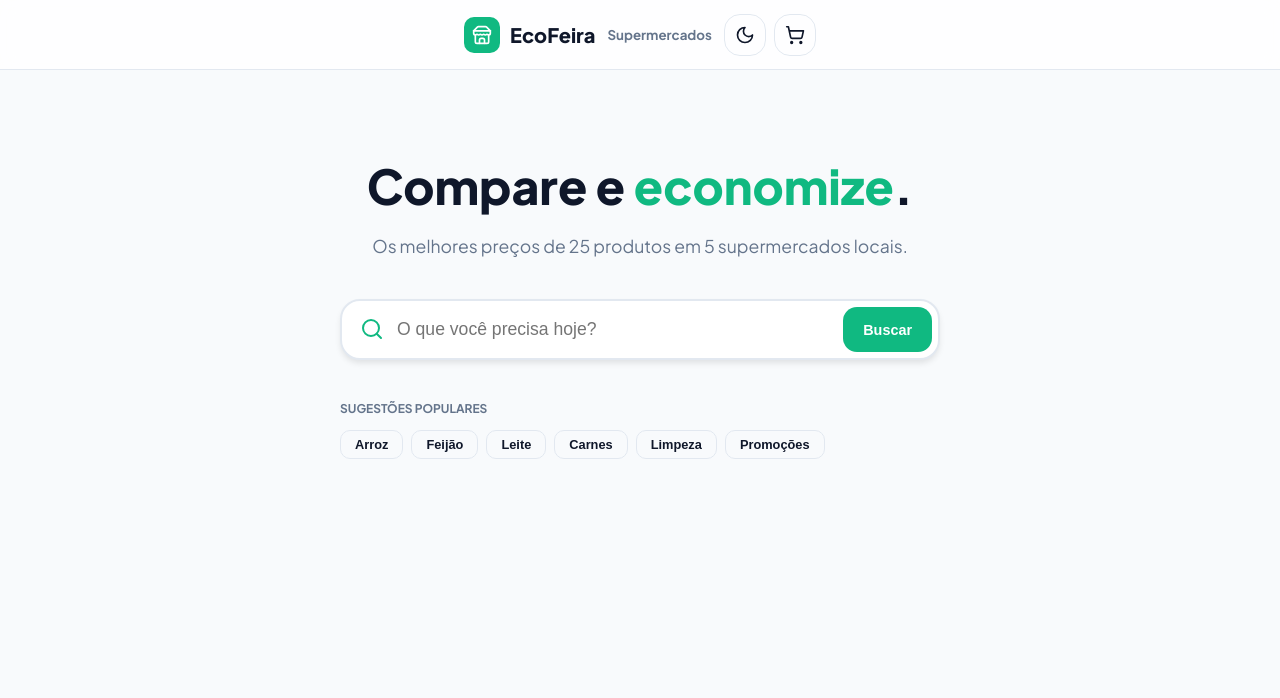
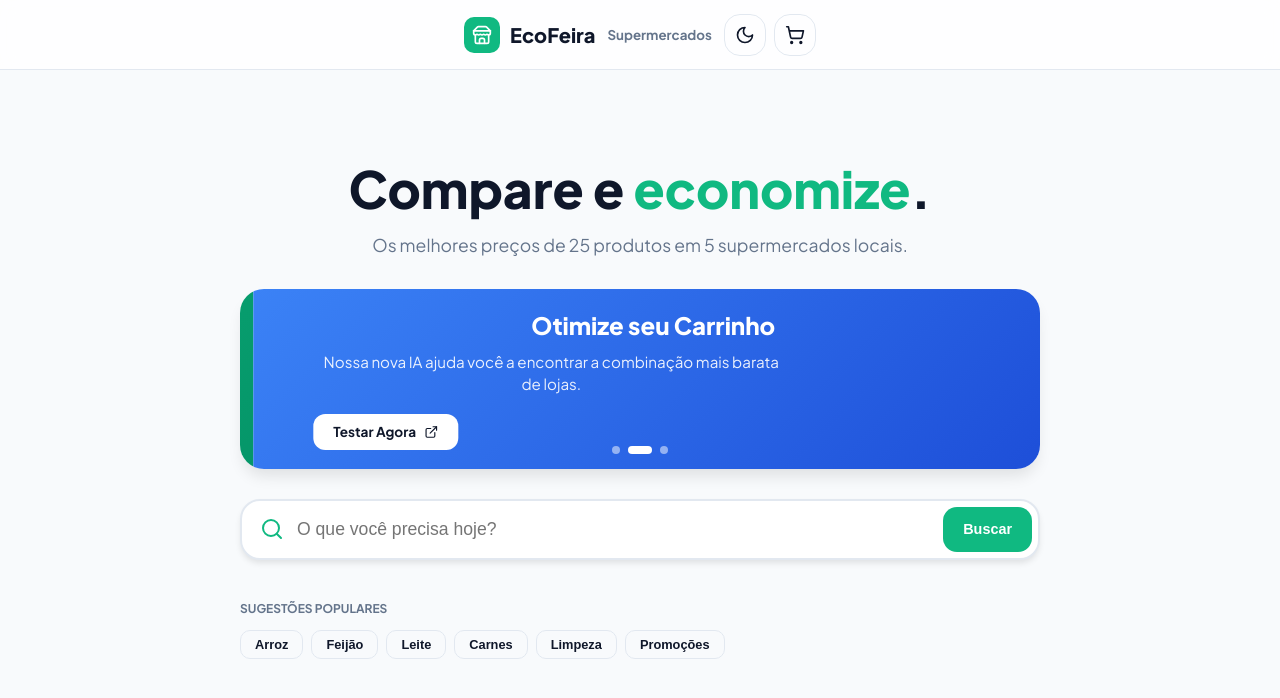
Before and after one commit to eurenemendes/ecofeira, a React (Vite) app: page / in a window 1280 px wide. Shown: the top 698 px of the page. Built offline with nearby package versions, Linux system fonts and the light colour scheme.

Commit message:
feat: Add banner carousel and improve product card
Introduce a banner carousel component to showcase promotions and tips. Enhance the ProductCard component with improved styling and layout for better visual presentation and user experience, including specific styles for list view and promo banners.

```diff
--- a/App.tsx
+++ b/App.tsx
@@ -6,6 +6,7 @@ import { ProductOffer, CartItem, AppView, Store } from './types';
 import { INITIAL_SUGGESTIONS, MOCK_STORES, RAW_PRODUCTS } from './constants';
 import ProductCard from './components/ProductCard';
 import CartOptimizer from './components/CartOptimizer';
+import BannerCarousel from './components/BannerCarousel';
 
 type SortOption = 'price_asc' | 'price_desc' | 'name_asc';
 type ViewMode = 'grid' | 'list';
@@ -256,13 +257,16 @@ function App() {
 
       <main className="container" style={{paddingTop: '30px', paddingBottom: '80px'}}>
         {view === AppView.HOME && (
-          <div className="animate" style={{textAlign: 'center', maxWidth: '600px', margin: '60px auto'}}>
-            <h1 style={{fontSize: '3rem', fontWeight: 800, marginBottom: '20px', lineHeight: 1.1}}>
+          <div className="animate" style={{textAlign: 'center', maxWidth: '800px', margin: '60px auto'}}>
+            <h1 style={{fontSize: '3.2rem', fontWeight: 800, marginBottom: '16px', lineHeight: 1.1}}>
               Compare e <span style={{color: 'var(--primary)'}}>economize</span>.
             </h1>
-            <p style={{color: 'var(--text-muted)', marginBottom: '40px', fontSize: '1.1rem'}}>
+            <p style={{color: 'var(--text-muted)', marginBottom: '30px', fontSize: '1.1rem'}}>
               Os melhores preços de {RAW_PRODUCTS.length} produtos em 5 supermercados locais.
             </p>
+
+            <BannerCarousel />
+
             <div style={{position: 'relative', marginBottom: '40px'}} ref={searchRef}>
                <Search style={{position: 'absolute', left: '20px', top: '18px', color: 'var(--primary)', zIndex: 10}} size={24} />
                <form onSubmit={(e) => handleSearch(e)}>
@@ -350,7 +354,7 @@ function App() {
                 </div>
                 <select value={sortBy} onChange={(e) => setSortBy(e.target.value as SortOption)} style={{ background: 'var(--card-bg)', color: 'var(--text-main)', border: '1px solid var(--border)', padding: '6px 12px', borderRadius: '10px', fontSize: '0.85rem', outline: 'none' }}>
                   <option value="price_asc">Menor Preço</option>
-                  <option value="price_desc">Maior Preço</option>
+                  <option value="price_desc">Major Preço</option>
                   <option value="name_asc">Nome (A-Z)</option>
                 </select>
               </div>
@@ -378,7 +382,7 @@ function App() {
                   <ArrowUpDown size={16} color="var(--text-muted)" />
                   <select value={sortBy} onChange={(e) => setSortBy(e.target.value as SortOption)} style={{ background: 'var(--card-bg)', color: 'var(--text-main)', border: '1px solid var(--border)', padding: '6px 12px', borderRadius: '10px', fontSize: '0.85rem', outline: 'none' }}>
                     <option value="price_asc">Menor Preço</option>
-                    <option value="price_desc">Maior Preço</option>
+                    <option value="price_desc">Major Preço</option>
                     <option value="name_asc">Nome (A-Z)</option>
                   </select>
                 </div>
@@ -503,24 +507,17 @@ function App() {
         .btn-icon.active { background: var(--primary-light); color: var(--primary); }
 
         .product-list-view {
-          display: grid;
-          grid-template-columns: repeat(2, 1fr);
+          display: flex;
+          flex-direction: column;
           gap: 16px;
           margin-top: 30px;
+          width: 100%;
         }
 
         @media (max-width: 768px) {
           .header-nav { display: none; }
           .product-list-view {
-            grid-template-columns: repeat(2, 1fr);
-            gap: 10px;
-          }
-        }
-
-        @media (max-width: 480px) {
-          .product-list-view {
-            grid-template-columns: repeat(2, 1fr);
-            gap: 8px;
+            gap: 12px;
           }
         }
 
--- /dev/null
+++ b/components/BannerCarousel.tsx
@@ -0,0 +1,202 @@
+
+import React, { useState, useEffect, useCallback } from 'react';
+import { ChevronLeft, ChevronRight, ExternalLink } from 'lucide-react';
+
+interface Slide {
+  id: number;
+  title: string;
+  description: string;
+  buttonText: string;
+  link: string;
+  gradient: string;
+}
+
+const SLIDES: Slide[] = [
+  {
+    id: 1,
+    title: "Ofertas da Semana",
+    description: "Economize até 40% em produtos de hortifruti nos mercados parceiros.",
+    buttonText: "Ver Ofertas",
+    link: "#",
+    gradient: "linear-gradient(135deg, #10b981 0%, #059669 100%)"
+  },
+  {
+    id: 2,
+    title: "Otimize seu Carrinho",
+    description: "Nossa nova IA ajuda você a encontrar a combinação mais barata de lojas.",
+    buttonText: "Testar Agora",
+    link: "#",
+    gradient: "linear-gradient(135deg, #3b82f6 0%, #1d4ed8 100%)"
+  },
+  {
+    id: 3,
+    title: "Clube EcoFeira",
+    description: "Cadastre-se e receba alertas de preços baixos direto no seu e-mail.",
+    buttonText: "Cadastrar",
+    link: "#",
+    gradient: "linear-gradient(135deg, #8b5cf6 0%, #6d28d9 100%)"
+  }
+];
+
+const BannerCarousel: React.FC = () => {
+  const [current, setCurrent] = useState(0);
+  const [isPaused, setIsPaused] = useState(false);
+
+  const nextSlide = useCallback(() => {
+    setCurrent((prev) => (prev === SLIDES.length - 1 ? 0 : prev + 1));
+  }, []);
+
+  const prevSlide = () => {
+    setCurrent((prev) => (prev === 0 ? SLIDES.length - 1 : prev - 1));
+  };
+
+  useEffect(() => {
+    if (isPaused) return;
+    const interval = setInterval(nextSlide, 5000);
+    return () => clearInterval(interval);
+  }, [nextSlide, isPaused]);
+
+  return (
+    <div
+      className="carousel-container"
+      onMouseEnter={() => setIsPaused(true)}
+      onMouseLeave={() => setIsPaused(false)}
+      style={{
+        position: 'relative',
+        width: '100%',
+        height: '180px',
+        borderRadius: '24px',
+        overflow: 'hidden',
+        marginBottom: '30px',
+        boxShadow: 'var(--shadow-lg)',
+        userSelect: 'none'
+      }}
+    >
+      <div
+        style={{
+          display: 'flex',
+          width: `${SLIDES.length * 100}%`,
+          height: '100%',
+          transform: `translateX(-${(current * 100) / SLIDES.length}%)`,
+          transition: 'transform 0.6s cubic-bezier(0.4, 0, 0.2, 1)'
+        }}
+      >
+        {SLIDES.map((slide) => (
+          <div
+            key={slide.id}
+            style={{
+              width: `${100 / SLIDES.length}%`,
+              height: '100%',
+              background: slide.gradient,
+              padding: '30px 60px',
+              display: 'flex',
+              flexDirection: 'column',
+              justifyContent: 'center',
+              color: 'white',
+              position: 'relative'
+            }}
+          >
+            <h3 style={{ fontSize: '1.5rem', fontWeight: 800, marginBottom: '8px' }}>{slide.title}</h3>
+            <p style={{ fontSize: '0.95rem', opacity: 0.9, maxWidth: '70%', marginBottom: '20px', lineHeight: 1.4 }}>
+              {slide.description}
+            </p>
+            <a
+              href={slide.link}
+              className="btn"
+              style={{
+                background: 'white',
+                color: 'var(--text-main)',
+                width: 'fit-content',
+                padding: '8px 20px',
+                borderRadius: '12px',
+                fontSize: '0.85rem',
+                textDecoration: 'none'
+              }}
+            >
+              {slide.buttonText} <ExternalLink size={14} />
+            </a>
+          </div>
+        ))}
+      </div>
+
+      {/* Navigation Arrows */}
+      <button
+        onClick={prevSlide}
+        className="carousel-control"
+        style={{ left: '15px' }}
+      >
+        <ChevronLeft size={24} />
+      </button>
+      <button
+        onClick={nextSlide}
+        className="carousel-control"
+        style={{ right: '15px' }}
+      >
+        <ChevronRight size={24} />
+      </button>
+
+      {/* Dots Indicator */}
+      <div style={{
+        position: 'absolute',
+        bottom: '15px',
+        left: '50%',
+        transform: 'translateX(-50%)',
+        display: 'flex',
+        gap: '8px'
+      }}>
+        {SLIDES.map((_, idx) => (
+          <div
+            key={idx}
+            onClick={() => setCurrent(idx)}
+            style={{
+              width: current === idx ? '24px' : '8px',
+              height: '8px',
+              borderRadius: '10px',
+              background: 'white',
+              opacity: current === idx ? 1 : 0.5,
+              cursor: 'pointer',
+              transition: 'all 0.3s ease'
+            }}
+          />
+        ))}
+      </div>
+
+      <style>{`
+        .carousel-control {
+          position: absolute;
+          top: 50%;
+          transform: translateY(-50%);
+          background: rgba(255, 255, 255, 0.2);
+          backdrop-filter: blur(4px);
+          border: none;
+          color: white;
+          width: 40px;
+          height: 40px;
+          border-radius: 50%;
+          display: flex;
+          align-items: center;
+          justify-content: center;
+          cursor: pointer;
+          transition: all 0.2s;
+          opacity: 0;
+        }
+        .carousel-container:hover .carousel-control {
+          opacity: 1;
+        }
+        .carousel-control:hover {
+          background: rgba(255, 255, 255, 0.4);
+        }
+        @media (max-width: 640px) {
+          .carousel-container { height: 220px !important; }
+          .carousel-container div[style*="padding: 30px 60px"] {
+             padding: 20px 40px !important;
+          }
+          .carousel-container p { maxWidth: 100% !important; }
+          .carousel-control { opacity: 0.6; width: 32px; height: 32px; }
+        }
+      `}</style>
+    </div>
+  );
+};
+
+export default BannerCarousel;
--- a/components/ProductCard.tsx
+++ b/components/ProductCard.tsx
@@ -1,7 +1,7 @@
 
 import React, { useState } from 'react';
 import { ProductOffer } from '../types';
-import { Plus, ShoppingBasket, Tag, Check } from 'lucide-react';
+import { Plus, ShoppingBasket, Tag, Check, Store } from 'lucide-react';
 import { MOCK_STORES } from '../constants';
 
 interface ProductCardProps {
@@ -36,101 +36,109 @@ const ProductCard: React.FC<ProductCardProps> = ({ product, onAdd, layout = 'gri
       <div className="card animate" style={{
         flexDirection: 'row',
         alignItems: 'center',
-        padding: '12px',
-        gap: '12px',
-        minHeight: '110px',
+        padding: '16px 20px',
+        gap: '20px',
+        width: '100%',
+        minHeight: '100px',
         position: 'relative',
-        overflow: 'visible'
+        overflow: 'visible',
+        justifyContent: 'space-between'
       }}>
         {product.isPromo && (
           <div style={{
             position: 'absolute',
-            top: '-8px',
-            left: '12px',
+            top: '-10px',
+            left: '20px',
             background: 'var(--danger)',
             color: 'white',
-            padding: '2px 8px',
-            borderRadius: '6px',
-            fontSize: '0.65rem',
+            padding: '4px 10px',
+            borderRadius: '8px',
+            fontSize: '0.7rem',
             fontWeight: 800,
             zIndex: 10,
-            boxShadow: 'var(--shadow-sm)'
+            boxShadow: '0 4px 12px rgba(239, 68, 68, 0.2)'
           }}>
-            {discountPercent}% OFF
+            {discountPercent}% ECONOMIA
           </div>
         )}
 
+        {/* Imagem/Ícone */}
         <div style={{
           background: 'var(--bg)',
-          width: '64px',
-          height: '64px',
-          borderRadius: '12px',
+          width: '70px',
+          height: '70px',
+          borderRadius: '16px',
           display: 'flex',
           alignItems: 'center',
           justifyContent: 'center',
-          flexShrink: 0
+          flexShrink: 0,
+          border: '1px solid var(--border)'
         }}>
-          <ShoppingBasket size={28} style={{opacity: 0.1, color: 'var(--primary)'}} />
+          <ShoppingBasket size={32} style={{opacity: 0.2, color: 'var(--primary)'}} />
         </div>
 
-        <div style={{ flex: 1, display: 'flex', flexDirection: 'column', gap: '4px', overflow: 'hidden' }}>
-          <div style={{ display: 'flex', flexDirection: 'column', gap: '2px' }}>
+        {/* Conteúdo Central: Nome e Loja */}
+        <div style={{ flex: 1, display: 'flex', flexDirection: 'column', gap: '6px' }}>
+          <div>
+            <span style={{
+              fontSize: '0.65rem',
+              background: '#d1fae5',
+              color: '#059669',
+              padding: '3px 8px',
+              borderRadius: '6px',
+              fontWeight: 800,
+              textTransform: 'uppercase',
+              marginBottom: '4px',
+              display: 'inline-block'
+            }}>
+              {product.category}
+            </span>
             <h4 style={{
               fontWeight: 700,
-              fontSize: '0.85rem',
-              lineHeight: 1.2,
-              display: '-webkit-box',
-              WebkitLineClamp: 2,
-              WebkitBoxOrient: 'vertical',
-              overflow: 'hidden'
+              fontSize: '1rem',
+              lineHeight: 1.3,
+              color: 'var(--text-main)'
             }}>
               {product.name}
             </h4>
-            <div>
-              <span style={{
-                fontSize: '0.55rem',
-                background: '#d1fae5',
-                color: '#059669',
-                padding: '2px 6px',
-                borderRadius: '4px',
-                fontWeight: 800,
-                textTransform: 'uppercase'
-              }}>
-                {product.category}
-              </span>
-            </div>
           </div>
 
-          <div style={{ display: 'flex', alignItems: 'center', gap: '6px', marginTop: '4px' }}>
+          <div style={{ display: 'flex', alignItems: 'center', gap: '8px' }}>
              <div style={{
-               width: '28px',
-               height: '28px',
-               background: 'var(--card-bg)',
+               width: '24px',
+               height: '24px',
+               background: 'white',
                border: '1px solid var(--border)',
                borderRadius: '6px',
                display: 'flex',
                alignItems: 'center',
                justifyContent: 'center',
-               padding: '2px',
-               boxShadow: 'var(--shadow-sm)'
+               padding: '2px'
              }}>
-               {renderLogo(storeInfo?.logo, '18px')}
+               {renderLogo(storeInfo?.logo, '16px')}
              </div>
-             <span style={{ fontSize: '0.6rem', fontWeight: 600, color: 'var(--text-muted)' }}>{product.storeName}</span>
+             <span style={{ fontSize: '0.8rem', fontWeight: 600, color: 'var(--text-muted)' }}>{product.storeName}</span>
           </div>
         </div>
 
-        <div style={{ display: 'flex', flexDirection: 'column', alignItems: 'flex-end', gap: '6px', minWidth: '70px' }}>
-          <div style={{ textAlign: 'right' }}>
+        {/* Lado Direito: Preço e Ações */}
+        <div style={{
+          display: 'flex',
+          alignItems: 'center',
+          gap: '24px',
+          paddingLeft: '20px',
+          borderLeft: '1px solid var(--border)'
+        }}>
+          <div style={{ textAlign: 'right', minWidth: '100px' }}>
             {product.isPromo && (
-               <span style={{fontSize: '0.65rem', textDecoration: 'line-through', color: 'var(--text-muted)', opacity: 0.7, display: 'block'}}>
+               <span style={{fontSize: '0.8rem', textDecoration: 'line-through', color: 'var(--text-muted)', opacity: 0.7, display: 'block'}}>
                   R$ {product.originalPrice.toFixed(2).replace('.', ',')}
                </span>
             )}
             <span style={{
-              fontSize: '1rem',
+              fontSize: '1.25rem',
               fontWeight: 800,
-              color: product.isPromo ? 'var(--danger)' : 'var(--text-main)',
+              color: product.isPromo ? 'var(--danger)' : 'var(--primary)',
               display: 'block'
             }}>
               R$ {product.price.toFixed(2).replace('.', ',')}
@@ -141,32 +149,35 @@ const ProductCard: React.FC<ProductCardProps> = ({ product, onAdd, layout = 'gri
             className={`btn ${added ? 'btn-success' : 'btn-primary'}`}
             style={{
               padding: '0',
-              borderRadius: '10px',
+              borderRadius: '12px',
               background: added ? 'var(--primary)' : '#10b981',
-              width: '36px',
-              height: '36px',
-              minWidth: '36px',
+              width: '44px',
+              height: '44px',
+              minWidth: '44px',
               justifyContent: 'center',
-              boxShadow: '0 4px 12px rgba(16, 185, 129, 0.2)'
+              boxShadow: '0 4px 14px rgba(16, 185, 129, 0.25)',
+              transition: 'all 0.3s ease'
             }}
             onClick={handleAdd}
             disabled={added}
           >
-            {added ? <Check size={18} className="animate-pop" /> : <Plus size={18} />}
+            {added ? <Check size={22} className="animate-pop" /> : <Plus size={22} />}
           </button>
         </div>
       </div>
     );
   }
 
+  // Layout Grid (Inalterado, mantendo consistência)
   return (
-    <div className="card" style={{ position: 'relative' }}>
+    <div className="card animate" style={{ position: 'relative' }}>
       {product.isPromo && (
         <div style={{
           position: 'absolute',
           top: '12px',
           left: '12px',
           background: 'var(--danger)',
+          // Fix: Wrap 'white' in quotes to avoid "Cannot find name 'white'" error.
           color: 'white',
           padding: '4px 10px',
           borderRadius: '8px',
@@ -184,25 +195,26 @@ const ProductCard: React.FC<ProductCardProps> = ({ product, onAdd, layout = 'gri
 
       <div className="product-card-image" style={{
         background: 'var(--bg)',
-        height: '120px',
+        height: '140px',
         borderRadius: '16px',
         display: 'flex',
         alignItems: 'center',
         justifyContent: 'center',
         marginBottom: '12px',
         position: 'relative',
-        overflow: 'hidden'
+        overflow: 'hidden',
+        border: '1px solid var(--border)'
       }}>
         <ShoppingBasket size={48} className="placeholder-icon" style={{opacity: 0.1, color: 'var(--primary)'}} />
       </div>
 
       <div style={{ padding: '0 2px', flex: 1, display: 'flex', flexDirection: 'column' }}>
-        <div className="flex justify-between items-start" style={{ gap: '12px', marginBottom: '8px' }}>
+        <div className="flex justify-between items-start" style={{ gap: '12px', marginBottom: '12px' }}>
           <div style={{ flex: 1 }}>
             <h4 style={{
               fontWeight: 700,
-              fontSize: '0.85rem',
-              marginBottom: '4px',
+              fontSize: '0.9rem',
+              marginBottom: '6px',
               lineHeight: 1.2,
               minHeight: '2.4em',
               display: '-webkit-box',
@@ -213,14 +225,14 @@ const ProductCard: React.FC<ProductCardProps> = ({ product, onAdd, layout = 'gri
               {product.name}
             </h4>
             <div className="flex gap-2 items-center">
-               <span style={{fontSize: '0.55rem', background: '#d1fae5', color: '#059669', padding: '2px 5px', borderRadius: '4px', fontWeight: 800, textTransform: 'uppercase'}}>{product.category}</span>
+               <span style={{fontSize: '0.6rem', background: '#d1fae5', color: '#059669', padding: '2px 6px', borderRadius: '4px', fontWeight: 800, textTransform: 'uppercase'}}>{product.category}</span>
             </div>
           </div>
 
-          <div style={{ display: 'flex', flexDirection: 'column', alignItems: 'center', gap: '4px', marginTop: '4px' }}>
+          <div style={{ display: 'flex', flexDirection: 'column', alignItems: 'center', gap: '4px' }}>
             <div style={{
-              width: '40px',
-              height: '40px',
+              width: '36px',
+              height: '36px',
               background: 'white',
               border: '1px solid var(--border)',
               borderRadius: '8px',
@@ -230,16 +242,16 @@ const ProductCard: React.FC<ProductCardProps> = ({ product, onAdd, layout = 'gri
               padding: '4px',
               boxShadow: 'var(--shadow-sm)'
             }}>
-              {renderLogo(storeInfo?.logo, '28px')}
+              {renderLogo(storeInfo?.logo, '24px')}
             </div>
-            <span style={{ fontSize: '0.6rem', fontWeight: 700, color: 'var(--text-muted)' }}>{product.storeName}</span>
+            <span style={{ fontSize: '0.55rem', fontWeight: 700, color: 'var(--text-muted)', textAlign: 'center' }}>{product.storeName}</span>
           </div>
         </div>
 
         <div style={{ marginTop: 'auto' }}>
           {product.isPromo && (
             <div style={{ marginBottom: '2px' }}>
-              <span style={{fontSize: '0.7rem', textDecoration: 'line-through', color: 'var(--text-muted)', opacity: 0.7}}>
+              <span style={{fontSize: '0.75rem', textDecoration: 'line-through', color: 'var(--text-muted)', opacity: 0.7}}>
                 R$ {product.originalPrice.toFixed(2).replace('.', ',')}
               </span>
             </div>
@@ -247,17 +259,17 @@ const ProductCard: React.FC<ProductCardProps> = ({ product, onAdd, layout = 'gri
 
           <div className="flex justify-between items-center">
             <div>
-              <span style={{fontSize: '1.1rem', fontWeight: 800, color: product.isPromo ? 'var(--danger)' : 'var(--text-main)'}}>
+              <span style={{fontSize: '1.2rem', fontWeight: 800, color: product.isPromo ? 'var(--danger)' : 'var(--text-main)'}}>
                 R$ {product.price.toFixed(2).replace('.', ',')}
               </span>
             </div>
             <button
               className={`btn ${added ? 'btn-success' : 'btn-primary'}`}
               style={{
-                padding: '6px',
+                padding: '0',
                 borderRadius: '10px',
-                minWidth: '36px',
-                height: '36px',
+                minWidth: '38px',
+                height: '38px',
                 justifyContent: 'center',
                 background: added ? 'var(--primary)' : '#10b981',
                 transition: 'all 0.3s cubic-bezier(0.175, 0.885, 0.32, 1.275)'
@@ -265,7 +277,7 @@ const ProductCard: React.FC<ProductCardProps> = ({ product, onAdd, layout = 'gri
               onClick={handleAdd}
               disabled={added}
             >
-              {added ? <Check size={18} className="animate-pop" /> : <Plus size={18} />}
+              {added ? <Check size={20} className="animate-pop" /> : <Plus size={20} />}
             </button>
           </div>
         </div>
```
